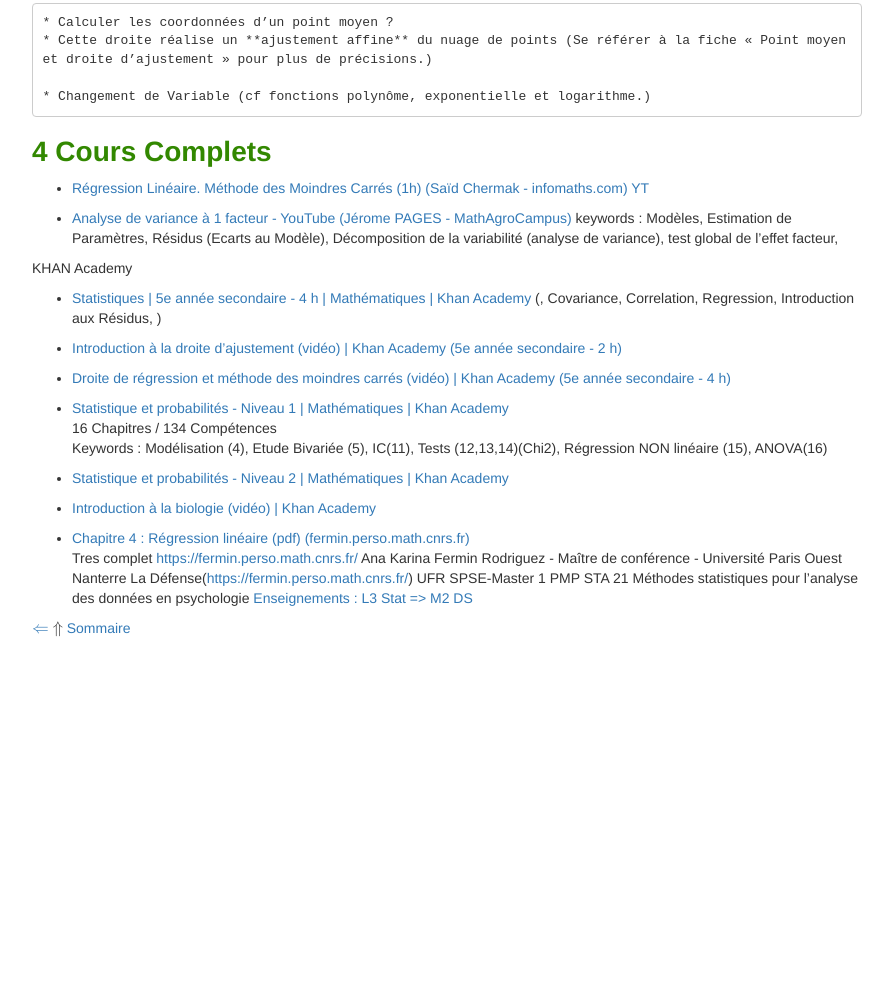
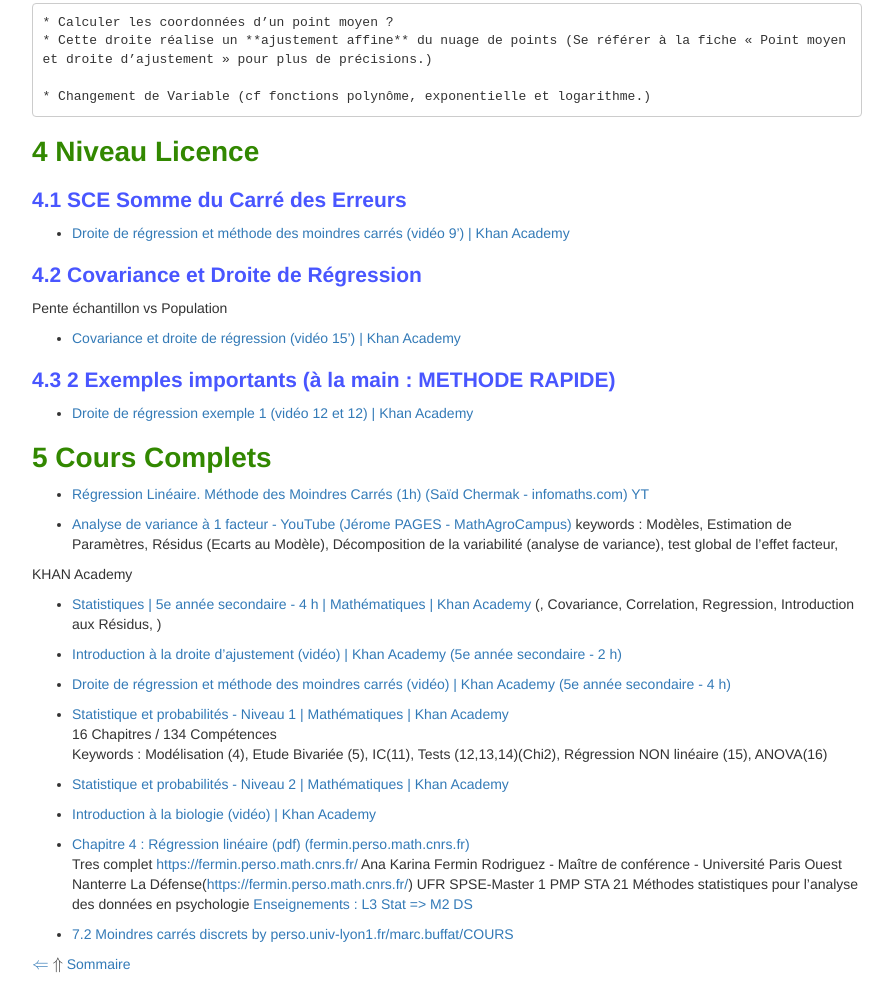
Before and after one commit to OlivierSo26/Stat, a plain HTML site: page regression/index.html in a window 1280 px wide. Shown: the part 1460-2441 px from the top of the page, without its empty margins (338-1231 px from the left). Before the commit the page ends 2397 px from the top, so only its background shows below. Drawn offline with nearby package versions, Linux system fonts and the light colour scheme; some packages are replaced by stand-ins of ours.

Commit message:
update links

```diff
--- a/regression/index.html
+++ b/regression/index.html
@@ -2933,7 +2933,7 @@
 <!-- rmarkdown::render("Regression.Rmd", output_file = "regression.html") // doit-être dans Rmd -->
 <!-- # https://olivierso26.github.io/Stat/regression/regression.html ? -->
 <!-- shell("explorer .") -->
-<!-- PUBLICATION rmarkdown::render("Regression.Rmd", output_file = "../Stat/regression/regression.html") -->
+<!-- PUBLICATION (SET BEFORE) rmarkdown::render("Regression.Rmd", output_file = "../Stat/regression/regression.html") -->
 <p>Notions Connexes : Méthode des Moindres Carrés - Prédiction</p>
 <ul>
 <li><a href="https://fr.wikipedia.org/wiki/R%C3%A9gression_lin%C3%A9aire">Régression
@@ -3040,8 +3040,37 @@
 * Changement de Variable (cf fonctions polynôme, exponentielle et logarithme.)</code></pre>
 </div>
 </div>
-<div id="cours-complets" class="section level1" number="4">
-<h1><span class="header-section-number">4</span> Cours Complets</h1>
+<div id="niveau-licence" class="section level1" number="4">
+<h1><span class="header-section-number">4</span> Niveau Licence</h1>
+<div id="sce-somme-du-carré-des-erreurs" class="section level2" number="4.1">
+<h2><span class="header-section-number">4.1</span> SCE Somme du Carré
+des Erreurs</h2>
+<ul>
+<li><a href="https://fr.khanacademy.org/math/be-5eme-secondaire4h2/xe8f0cb2c937e9fc1:statistiques/xe8f0cb2c937e9fc1:determiner-l-equation-de-la-droite-des-moindres-carres/v/squared-error-of-regression-line">Droite
+de régression et méthode des moindres carrés (vidéo 9’) | Khan
+Academy</a></li>
+</ul>
+</div>
+<div id="covariance-et-droite-de-régression" class="section level2" number="4.2">
+<h2><span class="header-section-number">4.2</span> Covariance et Droite
+de Régression</h2>
+<p>Pente échantillon vs Population</p>
+<ul>
+<li><a href="https://fr.khanacademy.org/math/be-5eme-secondaire4h2/xe8f0cb2c937e9fc1:statistiques/xe8f0cb2c937e9fc1:determiner-l-equation-de-la-droite-des-moindres-carres/v/covariance-and-the-regression-line">Covariance
+et droite de régression (vidéo 15’) | Khan Academy</a></li>
+</ul>
+</div>
+<div id="exemples-importants-à-la-main-methode-rapide" class="section level2" number="4.3">
+<h2><span class="header-section-number">4.3</span> 2 Exemples importants
+(à la main : METHODE RAPIDE)</h2>
+<ul>
+<li><a href="https://fr.khanacademy.org/math/be-5eme-secondaire4h2/xe8f0cb2c937e9fc1:statistiques/xe8f0cb2c937e9fc1:determiner-l-equation-de-la-droite-des-moindres-carres/v/regression-line-example">Droite
+de régression exemple 1 (vidéo 12 et 12) | Khan Academy</a></li>
+</ul>
+</div>
+</div>
+<div id="cours-complets" class="section level1" number="5">
+<h1><span class="header-section-number">5</span> Cours Complets</h1>
 <ul>
 <li><p><a href="https://www.youtube.com/watch?v=RQYnlgkgsUA">Régression
 Linéaire. Méthode des Moindres Carrés (1h) (Saïd Chermak -
@@ -3082,6 +3111,9 @@
 PMP STA 21 Méthodes statistiques pour l’analyse des données en
 psychologie <a href="https://fermin.perso.math.cnrs.fr/enseignement.html">Enseignements
 : L3 Stat =&gt; M2 DS</a></p></li>
+<li><p><a href="https://perso.univ-lyon1.fr/marc.buffat/COURS/CalculScientique_HTML/node45.html">7.2
+Moindres carrés discrets by
+perso.univ-lyon1.fr/marc.buffat/COURS</a></p></li>
 </ul>
 <p><a href=".."><span class="math inline">\(\Leftarrow\)</span></a>
 <span class="math inline">\(\Uparrow\)</span> <a href="#sommaire">Sommaire</a></p>
```
Also changed, not shown: regression/regression.html (+35 -3 lines).
